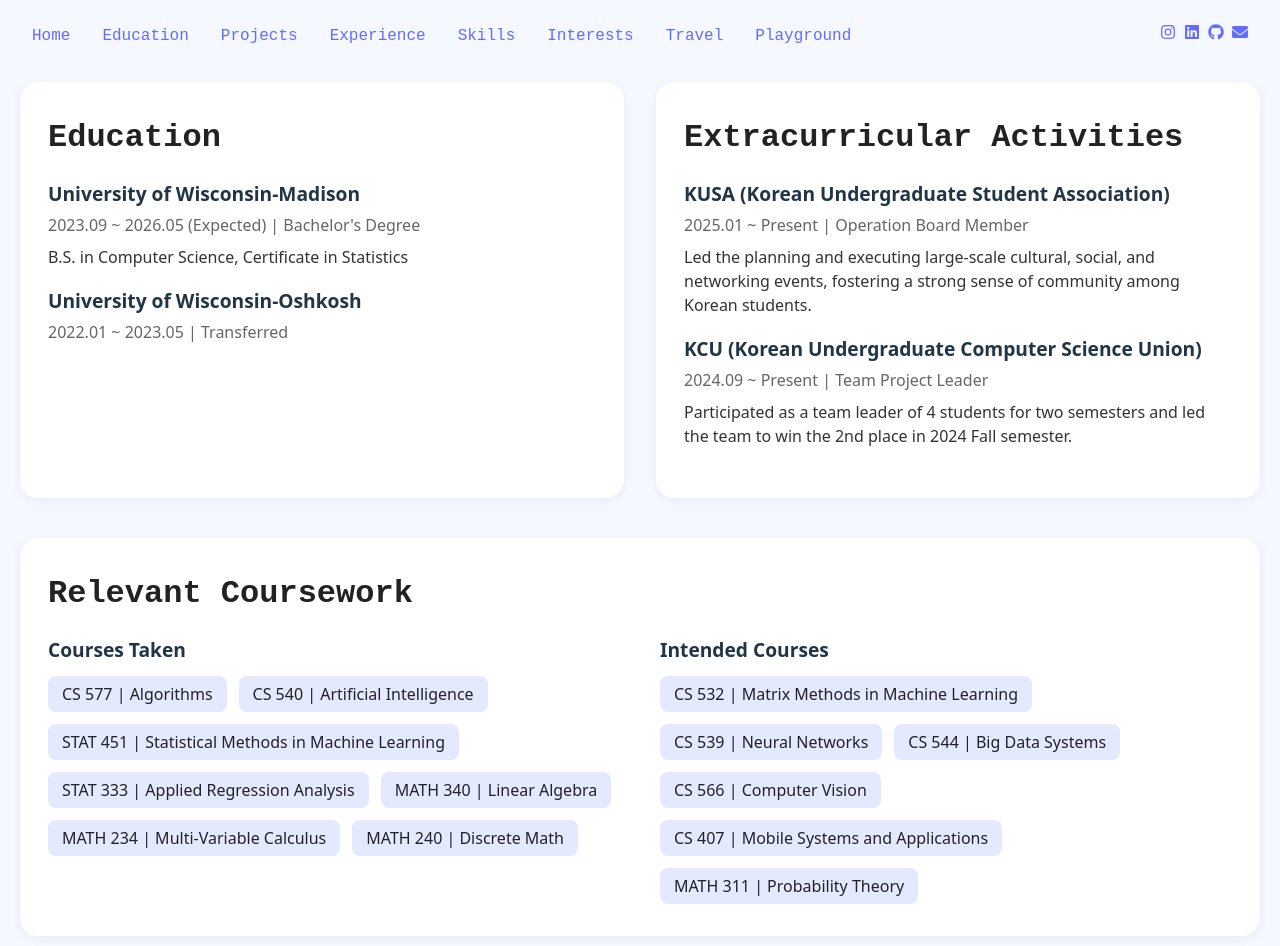
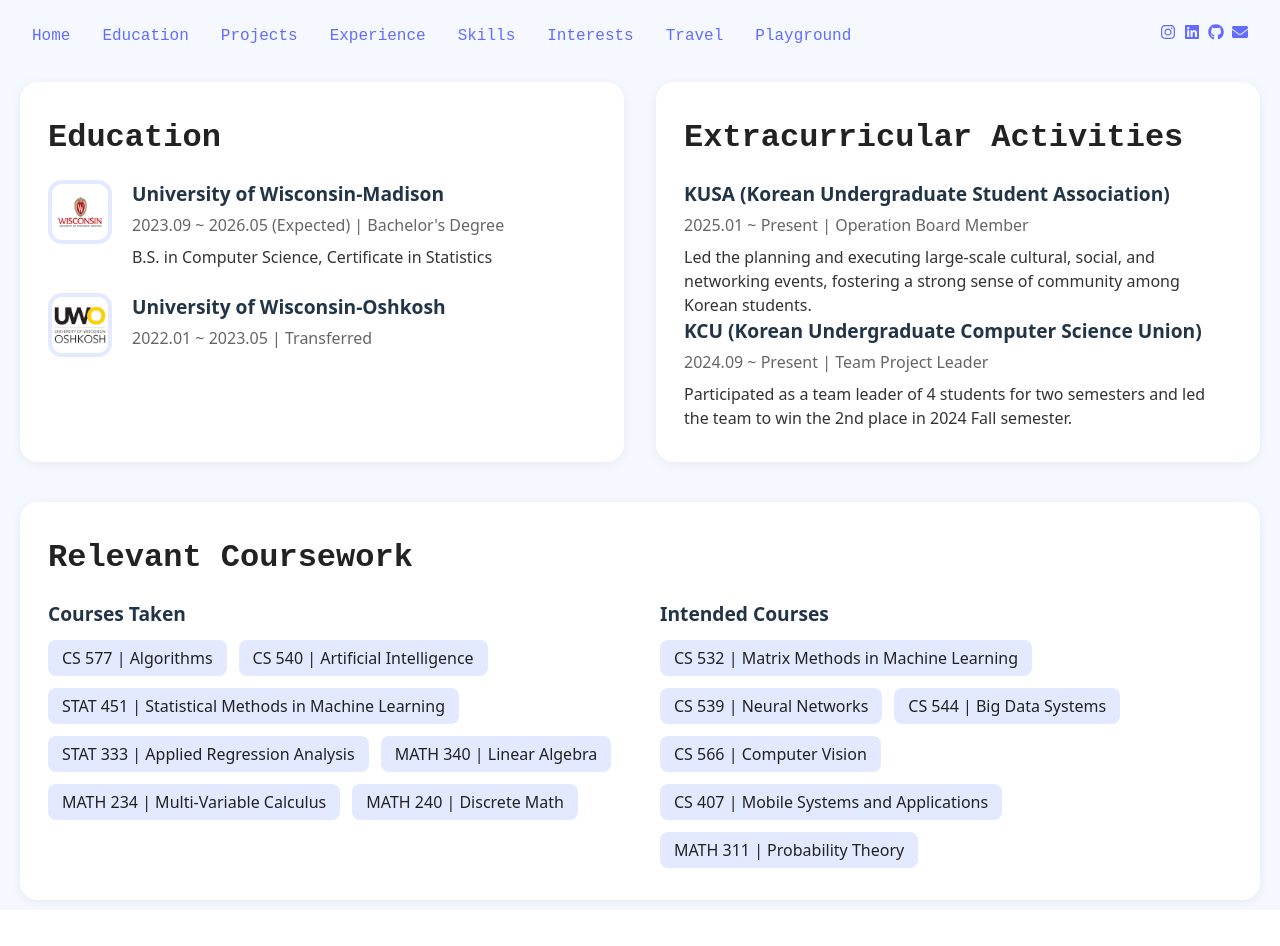
Before and after one commit to HelloPyunny/HelloPyunny, a React (Vite) app: page /education in a window 1280 px wide. After the commit the page ends 910 px from the top, so only its background shows below. Built offline with nearby package versions, Linux system fonts and the light colour scheme.

Commit message:
Added School logo

```diff
--- a/src/pages/Education.jsx
+++ b/src/pages/Education.jsx
@@ -1,4 +1,6 @@
 import styled from "styled-components";
+import uwmadisonLogo from "../assets/uwmadisonLogo.png";
+import uwoLogo from "../assets/uwo.png";
 
 const Container = styled.div`
   min-height: 100vh;
@@ -47,8 +49,30 @@ const Title = styled.h2`
   color: #222;
 `;
 
-const Item = styled.div`
-  margin-bottom: 18px;
+const SchoolItem = styled.div`
+  display: flex;
+  align-items: flex-start;
+  margin-bottom: 24px;
+`;
+
+const Logo = styled.div`
+  width: 64px;
+  height: 64px;
+  border-radius: 14px;
+  background: #e3eaff;
+  display: flex;
+  align-items: center;
+  justify-content: center;
+  margin-right: 20px;
+  flex-shrink: 0;
+`;
+
+const LogoImg = styled.img`
+  width: 56px;
+  height: 56px;
+  object-fit: contain;
+  border-radius: 10px;
+  background: #fff;
 `;
 
 const ItemTitle = styled.h3`
@@ -68,6 +92,21 @@ const ItemDesc = styled.p`
   color: #333;
   margin-top: 0.5rem;
 `;
+
+const schools = [
+  {
+    logo: uwmadisonLogo,
+    name: "University of Wisconsin-Madison",
+    period: "2023.09 ~ 2026.05 (Expected) | Bachelor's Degree",
+    desc: "B.S. in Computer Science, Certificate in Statistics"
+  },
+  {
+    logo: uwoLogo,
+    name: "University of Wisconsin-Oshkosh",
+    period: "2022.01 ~ 2023.05 | Transferred",
+    desc: ""
+  }
+];
 
 const CourseworkSection = styled.section`
   width: 100%;
@@ -122,30 +161,29 @@ export default function Education() {
         <CardsRow>
           <Section>
             <Title>Education</Title>
-            <Item>
-              <ItemTitle>University of Wisconsin-Madison</ItemTitle>
-              <ItemSub>2023.09 ~ 2026.05 (Expected) | Bachelor's Degree</ItemSub>
-              <ItemDesc>B.S. in Computer Science, Certificate in Statistics</ItemDesc>
-            </Item>
-            <Item>
-              <ItemTitle>University of Wisconsin-Oshkosh</ItemTitle>
-              <ItemSub>2022.01 ~ 2023.05 | Transferred</ItemSub>
-            </Item>
+            {schools.map((school, idx) => (
+              <SchoolItem key={idx}>
+                <Logo>
+                  <LogoImg src={school.logo} alt={school.name + ' logo'} />
+                </Logo>
+                <div>
+                  <ItemTitle>{school.name}</ItemTitle>
+                  <ItemSub>{school.period}</ItemSub>
+                  {school.desc && <ItemDesc>{school.desc}</ItemDesc>}
+                </div>
+              </SchoolItem>
+            ))}
           </Section>
 
           <Section>
             <Title>Extracurricular Activities</Title>
-            <Item>
             <ItemTitle>KUSA (Korean Undergraduate Student Association)</ItemTitle>
             <ItemSub>2025.01 ~ Present | Operation Board Member</ItemSub>
             <ItemDesc>Led the planning and executing large-scale cultural, social, and networking events, fostering a strong
             sense of community among Korean students.</ItemDesc>
-            </Item>
-            <Item>
             <ItemTitle>KCU (Korean Undergraduate Computer Science Union)</ItemTitle>
             <ItemSub>2024.09 ~ Present | Team Project Leader</ItemSub>
             <ItemDesc>Participated as a team leader of 4 students for two semesters and led the team to win the 2nd place in 2024 Fall semester.</ItemDesc>
-            </Item>
           </Section>
         </CardsRow>
 
```
Lines whose indentation alone changed are shown as unchanged.
